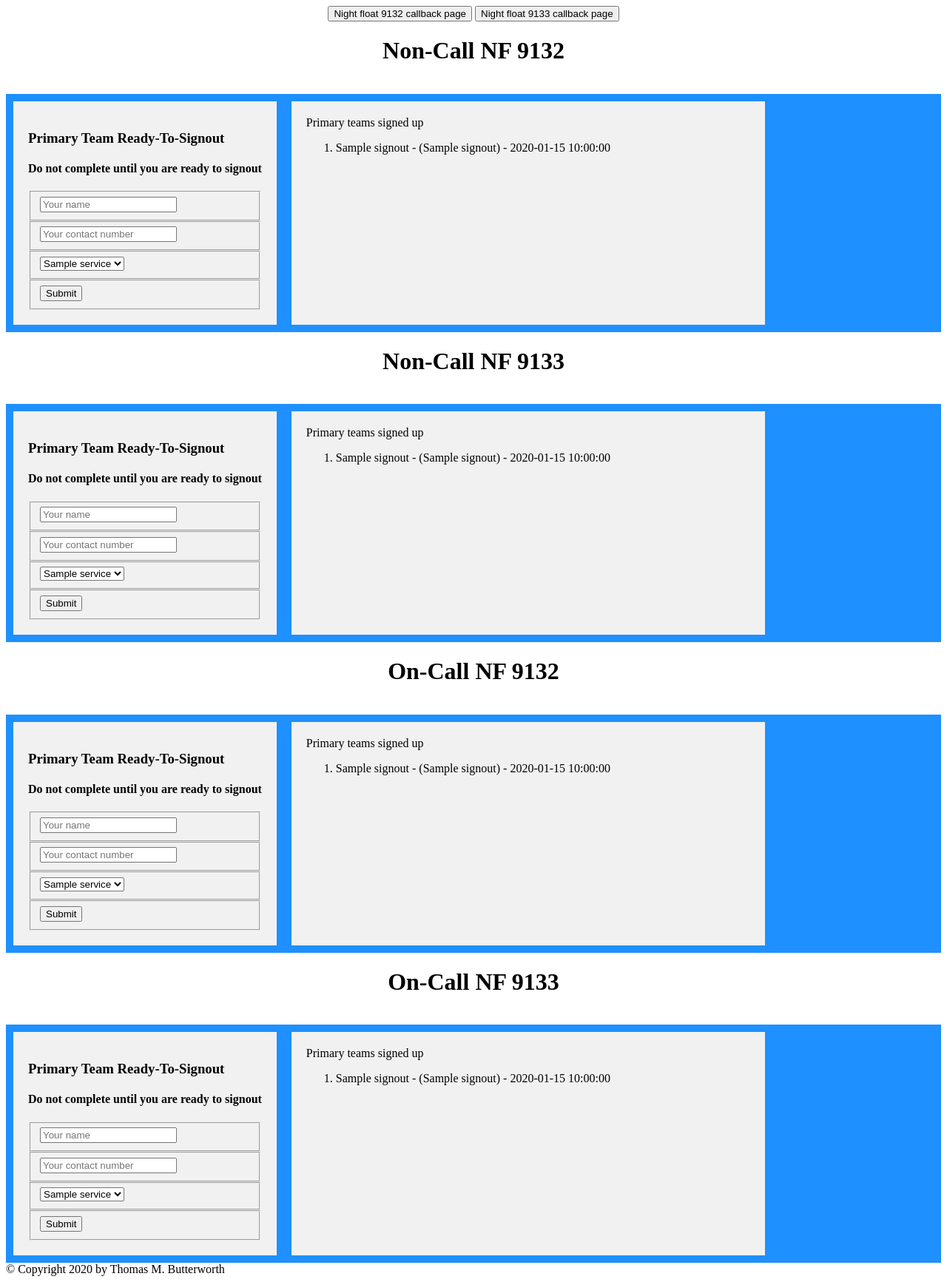
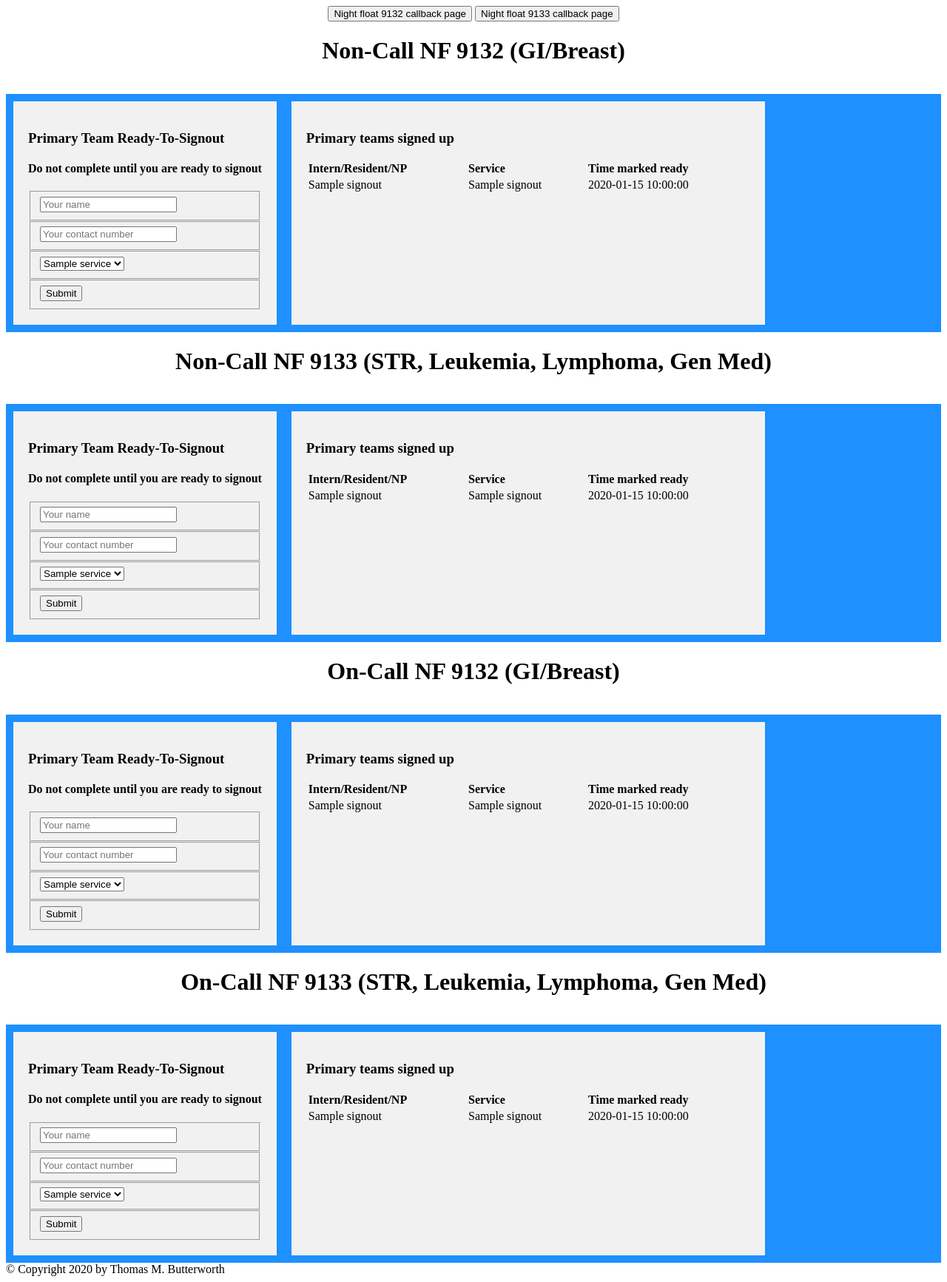
Before and after one commit to rosenbergdm/signout, a Flask app: page /submission in a window 1280 px wide. Shown: the whole page at 74% size. Run offline with Flask 2, Linux system fonts and the light colour scheme; a database or web service that is not in the repository returns one stand-in record (values such as "Sample title"); parts of the project's set-up code (start-up, migrations or seed data) failed here and were passed over; some libraries are stand-ins or nearby versions.

Commit message:
Reformatted signout work lists to be more legible on submission page

```diff
--- a/templates/submission.html
+++ b/templates/submission.html
@@ -11,7 +11,7 @@
 </center>
 
   <!-- NON-CALL SOLID TUMOR -->
-  <center><h1>Non-Call NF 9132</h1></center><br>
+  <center><h1>Non-Call NF 9132 (GI/Breast)</h1></center><br>
     <div class="flex-container">
     <div class="submissionform">
       <form id="signoutready" action="" method="POST">
@@ -37,17 +37,26 @@
       </form>
     </div>
     <div class="currentlist" style="flex: 0 0 600px">
-      </h3>Primary teams signed up</h3>
-      <ol>
+      <h3>Primary teams signed up</h3>
+      <table style="width:100%;text-align:left;">
+        <tr>
+          <th>Intern/Resident/NP</th>
+          <th>Service</th>
+          <th>Time marked ready</th>
+        </tr>
         {% for intern in noncall_solid_interns %}
-        <li style="color:{{ intern.fgcolor }}">{{ intern.intern_name }} - ({{ intern.name }}) - {{ intern.addtime }}</li>
+        <tr style="color:{{ intern.fgcolor }}">
+          <td>{{ intern.intern_name }}</td>
+          <td>{{ intern.name }}</td>
+          <td>{{ intern.addtime }}</td>
+        </tr>
         {% endfor %}
-      </ol>
+      </table>
     </div>
   </div>
 
   <!-- NON-CALL LIQUID TUMOR / Gen Med -->
-  <center><h1>Non-Call NF 9133</h1></center><br>
+  <center><h1>Non-Call NF 9133 (STR, Leukemia, Lymphoma, Gen Med)</h1></center><br>
   <div class="flex-container">
     <div class="submissionform">
       <form id="signoutready" action="" method="POST">
@@ -73,18 +82,27 @@
       </form>
     </div>
     <div class="currentlist" style="flex: 0 0 600px">
-      </h3>Primary teams signed up</h3>
-      <ol>
+      <h3>Primary teams signed up</h3>
+      <table style="width:100%;text-align:left;">
+        <tr>
+          <th>Intern/Resident/NP</th>
+          <th>Service</th>
+          <th>Time marked ready</th>
+        </tr>
         {% for intern in noncall_liquid_interns %}
-        <li style="color:{{ intern.fgcolor }}">{{ intern.intern_name }} - ({{ intern.name }}) - {{ intern.addtime }}</li>
+        <tr style="color:{{ intern.fgcolor }}">
+          <td>{{ intern.intern_name }}</td>
+          <td>{{ intern.name }}</td>
+          <td>{{ intern.addtime }}</td>
+        </tr>
         {% endfor %}
-      </ol>
+      </table>
     </div>
   </div>
 
 
   <!-- CALL SOLID TUMOR -->
-  <center><h1>On-Call NF 9132</h1></center><br>
+  <center><h1>On-Call NF 9132 (GI/Breast)</h1></center><br>
   <div class="flex-container">
     <div class="submissionform">
       <form id="signoutready" action="" method="POST">
@@ -110,18 +128,27 @@
       </form>
     </div>
     <div class="currentlist" style="flex: 0 0 600px">
-      </h3>Primary teams signed up</h3>
-      <ol>
+      <h3>Primary teams signed up</h3>
+      <table style="width:100%;text-align:left;">
+        <tr>
+          <th>Intern/Resident/NP</th>
+          <th>Service</th>
+          <th>Time marked ready</th>
+        </tr>
         {% for intern in call_solid_interns %}
-        <li style="color:{{ intern.fgcolor }}">{{ intern.intern_name }} - ({{ intern.name }}) - {{ intern.addtime }}</li>
+        <tr style="color:{{ intern.fgcolor }}">
+          <td>{{ intern.intern_name }}</td>
+          <td>{{ intern.name }}</td>
+          <td>{{ intern.addtime }}</td>
+        </tr>
         {% endfor %}
-      </ol>
+      </table>
     </div>
   </div>
 
   <!-- CALL LIQUID TUMOR / Gen Med -->
 
-  <h1 align="center">On-Call NF 9133</h1><br>
+  <h1 align="center">On-Call NF 9133 (STR, Leukemia, Lymphoma, Gen Med)</h1><br>
   <div class="flex-container">
     <div class="submissionform">
       <form id="signoutready" action="" method="POST">
@@ -147,14 +174,24 @@
       </form>
     </div>
     <div class="currentlist" style="flex: 0 0 600px">
-      </h3>Primary teams signed up</h3>
-      <ol>
+      <h3>Primary teams signed up</h3>
+      <table style="width:100%;text-align:left;">
+        <tr>
+          <th>Intern/Resident/NP</th>
+          <th>Service</th>
+          <th>Time marked ready</th>
+        </tr>
         {% for intern in call_liquid_interns %}
-        <li style="color:{{ intern.fgcolor }}">{{ intern.intern_name }} - ({{ intern.name }}) - {{ intern.addtime }}</li>
+        <tr style="color:{{ intern.fgcolor }}">
+          <td>{{ intern.intern_name }}</td>
+          <td>{{ intern.name }}</td>
+          <td>{{ intern.addtime }}</td>
+        </tr>
         {% endfor %}
-      </ol>
+      </table>
     </div>
   </div>
+
 {% endblock %}
 
 <!-- vim: ft=htmldjango
```
